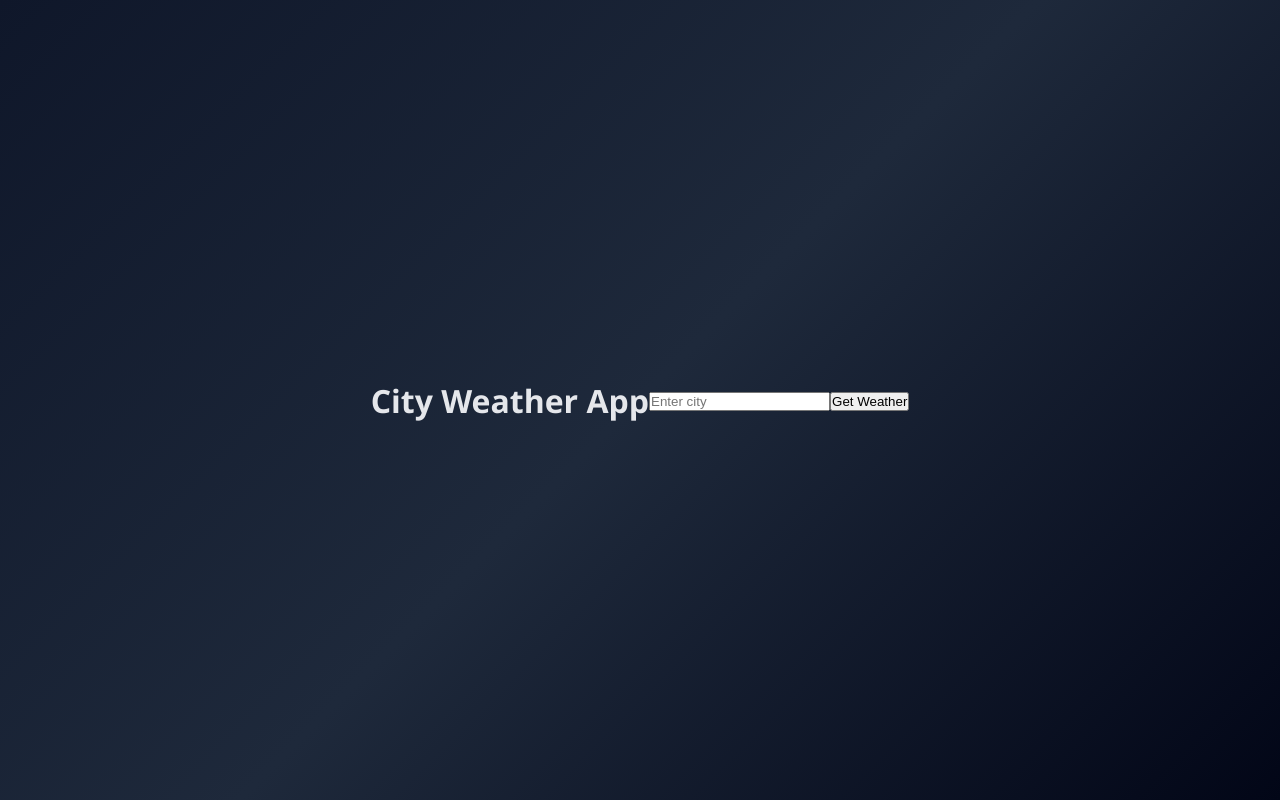
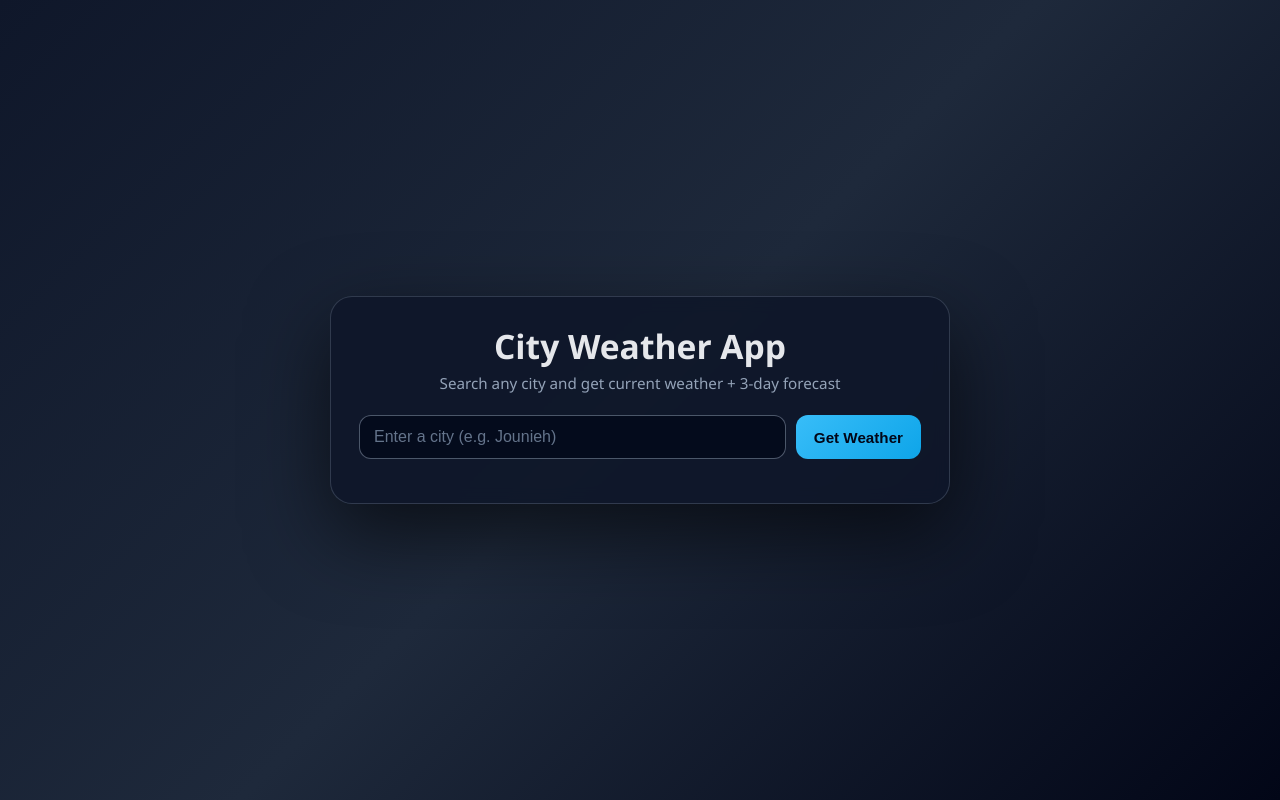
Before and after one commit to johnnySaade/cloud_project, a React (Create React App) app in the folder frontend/: page / in a window 1280 px wide. Built offline with nearby package versions, Linux system fonts and the light colour scheme.

Commit message:
error handling

```diff
--- a/frontend/src/App.js
+++ b/frontend/src/App.js
@@ -1,6 +1,7 @@
 import { useState } from "react";
 import "./App.css";
-//trigger test
+
+// Open-Meteo weather codes -> label + emoji
 function getWeatherInfo(code) {
   const c = Number(code);
 
@@ -17,11 +18,22 @@ function getWeatherInfo(code) {
   return { text: "Unknown", icon: "❔" };
 }
 
-function App() {
+function formatDate(dateString) {
+  const d = new Date(dateString);
+  return d.toLocaleDateString(undefined, {
+    weekday: "short",
+    month: "short",
+    day: "numeric",
+  });
+}
+
+export default function App() {
   const [city, setCity] = useState("");
   const [weather, setWeather] = useState(null);
   const [error, setError] = useState("");
+  const [loading, setLoading] = useState(false);
 
+  // ⚠️ Your EC2 backend
   const API_BASE = "http://3.79.28.121:4000";
 
   const fetchWeather = async (e) => {
@@ -29,56 +41,109 @@ function App() {
     setError("");
     setWeather(null);
 
-    if (!city) {
-      setError("Please enter a city");
+    const trimmed = city.trim();
+    if (!trimmed) {
+      setError("Please enter a city (e.g. Beirut)");
       return;
     }
 
+    setLoading(true);
     try {
       const res = await fetch(
-        `${API_BASE}/api/weather?city=${encodeURIComponent(city)}`
+        `${API_BASE}/api/weather?city=${encodeURIComponent(trimmed)}`
       );
-      const data = await res.json();
+      const data = await res.json().catch(() => ({}));
 
       if (!res.ok) {
         setError(data.error || "Backend error");
+        setLoading(false);
         return;
       }
 
       setWeather(data);
-    } catch {
-      setError("Failed to fetch weather");
+    } catch (err) {
+      console.error(err);
+      setError("Failed to fetch weather. Is the backend running?");
+    } finally {
+      setLoading(false);
     }
   };
 
+  const currentInfo = weather ? getWeatherInfo(weather.current.weathercode) : null;
+
   return (
     <div className="app">
-      <h1>City Weather App</h1>
+      <div className="card-main">
+        {/* Title */}
+        <header className="header">
+          <h1 className="title">City Weather App</h1>
+          <p className="subtitle">Search any city and get current weather + 3-day forecast</p>
+        </header>
 
-      <form onSubmit={fetchWeather}>
+        {/* Form */}
+        <form className="form" onSubmit={fetchWeather}>
           <input
-          placeholder="Enter city"
+            type="text"
             value={city}
             onChange={(e) => setCity(e.target.value)}
+            placeholder="Enter a city (e.g. Jounieh)"
           />
-        <button type="submit">Get Weather</button>
+          <button type="submit" disabled={loading}>
+            {loading ? "Loading..." : "Get Weather"}
+          </button>
         </form>
 
-      {error && <p style={{ color: "red" }}>{error}</p>}
+        {error && <p className="error">{error}</p>}
 
+        {/* Results */}
         {weather && (
-        <div>
-          <h2>
+          <div className="results">
+            <section className="current">
+              <h2 className="place">
                 {weather.city}, {weather.country}
               </h2>
-          <p>
-            {getWeatherInfo(weather.current.weathercode).icon}{" "}
-            {weather.current.temperature}°C
+
+              <div className="current-main">
+                <span className="icon">{currentInfo.icon}</span>
+                <span className="temp">
+                  {Math.round(weather.current.temperature)}°C
+                </span>
+              </div>
+
+              <p className="desc">{currentInfo.text}</p>
+
+              <p className="meta">
+                Wind: {weather.current.windspeed} km/h
+                <span className="dot">•</span>
+                Time:{" "}
+                {new Date(weather.current.time).toLocaleTimeString([], {
+                  hour: "2-digit",
+                  minute: "2-digit",
+                })}
               </p>
+            </section>
+
+            <section className="forecast">
+              <h3>Next days</h3>
+              <div className="forecast-grid">
+                {weather.forecast.map((day) => {
+                  const info = getWeatherInfo(day.weathercode);
+                  return (
+                    <div className="forecast-card" key={day.date}>
+                      <p className="forecast-date">{formatDate(day.date)}</p>
+                      <div className="forecast-icon">{info.icon}</div>
+                      <p className="forecast-desc">{info.text}</p>
+                      <p className="forecast-temp">
+                        {Math.round(day.temp_max)}° / {Math.round(day.temp_min)}°
+                      </p>
+                    </div>
+                  );
+                })}
+              </div>
+            </section>
           </div>
         )}
       </div>
+    </div>
   );
 }
-
-export default App;
```
Lines whose indentation alone changed are shown as unchanged.
